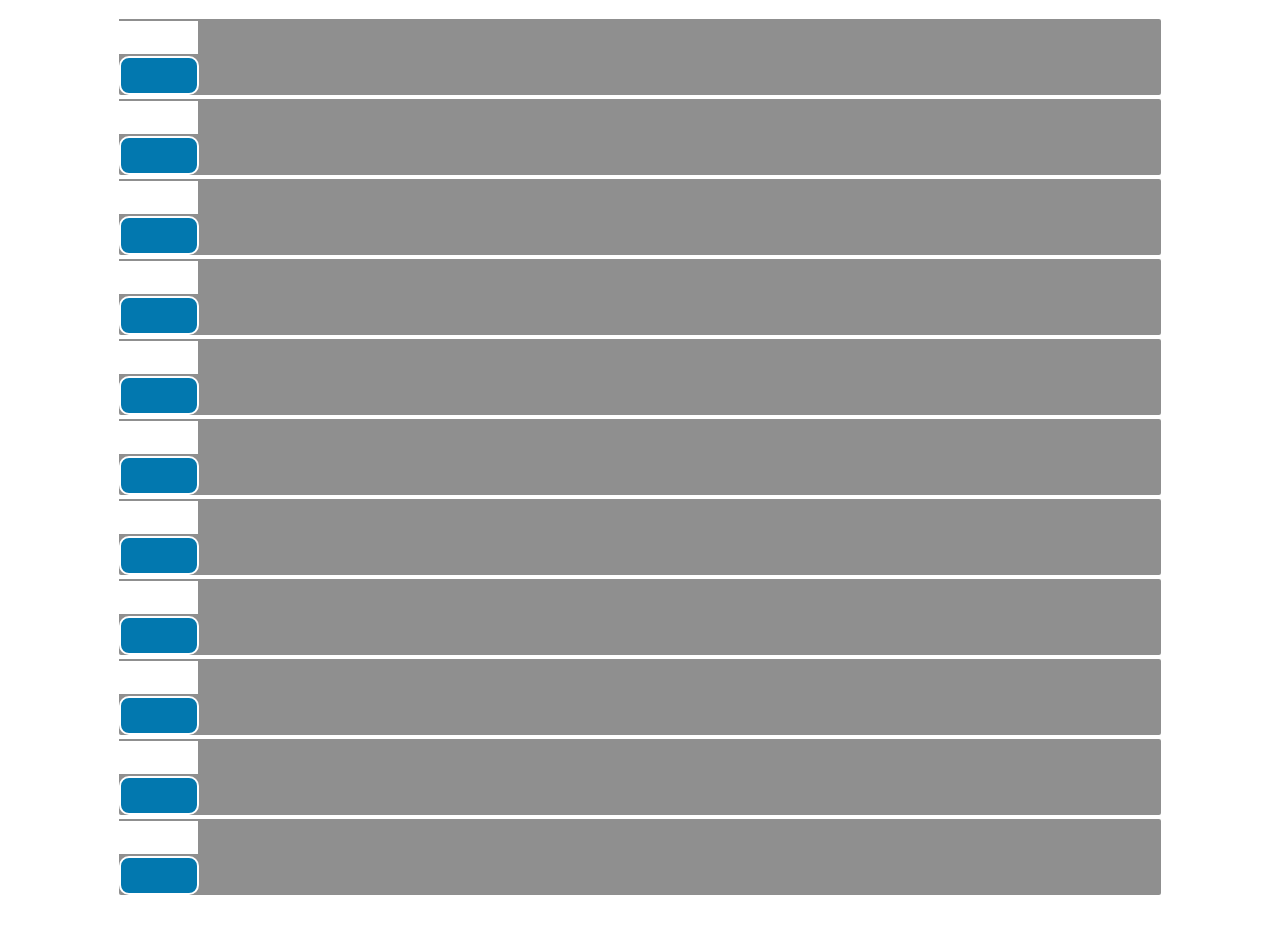
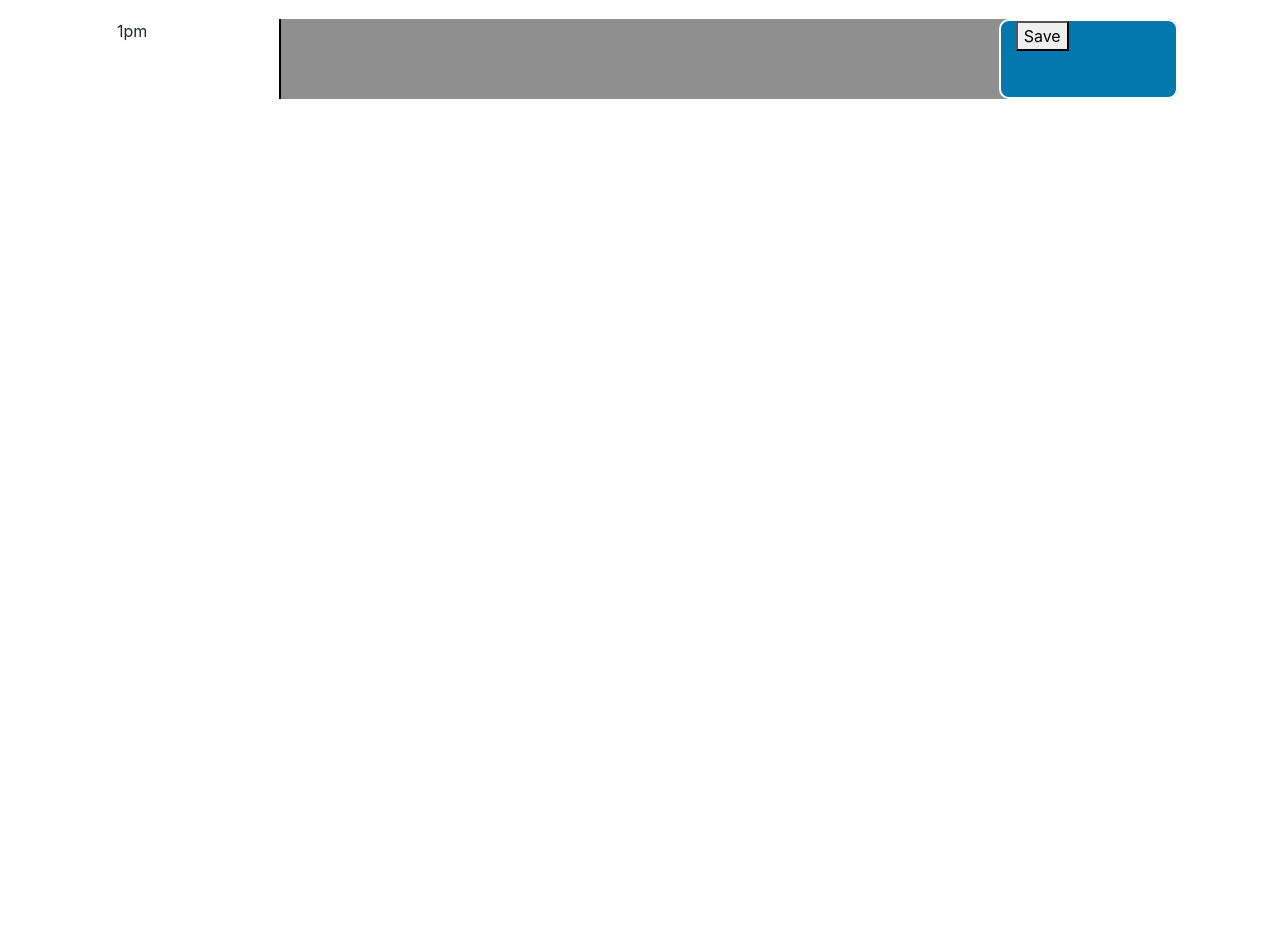
Before and after one commit to MESellassie/planner.github.io, a plain HTML site: page index.html in a window 1280 px wide. Shown: the part 380-1314 px from the top of the page. After the commit the page ends 800 px from the top, so only its background shows below. Drawn offline with nearby package versions, Linux system fonts and the light colour scheme.

Commit message:
CODE: Corrected the formatting on the html rows & columns.

```diff
--- a/index.html
+++ b/index.html
@@ -25,92 +25,40 @@
 </head>
 
 <body>
+
+    <div class="jumbotron jumbotron-fluid" style="background-color:white">
+        <div class="container-fluid">
+            <p class="intro">Work Day Scheduler</p>
+            <p class="subheader">Subheading text about the day scheduler</p>
+            <hr />
+        </div>
+    </div>
+
     <div class="container">
-        <div class="jumbotron jumbotron-fluid" style="background-color:rgb(165, 165, 165)">
-            <div class="container-fluid">
-                <p class="intro">Work Day Scheduler</p>
-                <p class="subheader">Subheading text about the day scheduler</p>
-                <hr />
+
+        <div class="jumbotron" style="background-color:white">
+
+            <!-- 1pm... -->
+            <div class="row" style="background-color: rgb(143, 143, 143)">
+                <div class="time col-md-2">
+                    1pm
+                </div>
+                <div class="col-md-8">
+                    <input id="tasks" />
+                </div>
+                <div class="saveIcon col-md-2">
+                    <button>Save</button>
+                </div>
             </div>
-        </div>
 
-        <div class="jumbotron" style=background-color:white>
-            <div class="card">
-                <div class="time"></div>
-                <button class="saveIcon">
+            <!-- <div class="card col-lg-12">
+                <div class="time col-lg-2"></div>
+                <div class="card-body col-lg-8">write tasks here</div>
+                <button class="saveIcon col-lg-2">
                     <i class="fa fa-lock"></i>
                 </button>
-            </div>
+            </div> -->
 
-            <div class="card">
-                <div class="time"></div>
-                <button class="saveIcon">
-                    <i class="fa fa-lock"></i>
-                </button>
-            </div>
-
-            <div class="card">
-                <div class="time"></div>
-                <button class="saveIcon">
-                    <i class="fa fa-lock"></i>
-                </button>
-            </div>
-
-            <div class="card">
-                <div class="time"></div>
-                <button class="saveIcon">
-                    <i class="fa fa-lock"></i>
-                </button>
-            </div>
-
-            <div class="card">
-                <div class="time"></div>
-                <button class="saveIcon">
-                    <i class="fa fa-lock"></i>
-                </button>
-            </div>
-
-            <div class="card">
-                <div class="time"></div>
-                <button class="saveIcon">
-                    <i class="fa fa-lock"></i>
-                </button>
-            </div>
-
-            <div class="card">
-                <div class="time"></div>
-                <button class="saveIcon">
-                    <i class="fa fa-lock"></i>
-                </button>
-            </div>
-
-            <div class="card">
-                <div class="time"></div>
-                <button class="saveIcon">
-                    <i class="fa fa-lock"></i>
-                </button>
-            </div>
-
-            <div class="card">
-                <div class="time"></div>
-                <button class="saveIcon">
-                    <i class="fa fa-lock"></i>
-                </button>
-            </div>
-
-            <div class="card">
-                <div class="time"></div>
-                <button class="saveIcon">
-                    <i class="fa fa-lock"></i>
-                </button>
-            </div>
-
-            <div class="card">
-                <div class="time"></div>
-                <button class="saveIcon">
-                    <i class="fa fa-lock"></i>
-                </button>
-            </div>
 
         </div>
     </div>
--- a/style.css
+++ b/style.css
@@ -1,12 +1,12 @@
 hr {
-    height: 3px;
-    border: 1px solid rgb(143, 143, 143);
-    background: rgb(143, 143, 143);
+    height: 5px;
+    border: 1px solid black;
+    background: black;
 }
 
 .intro {
     text-align: center;
-    color: white;
+    color: rgb(43, 42, 42);
     font-size: 60px;
 
 }
@@ -17,29 +17,46 @@ hr {
     font-size: 20px;
 }
 
+.row {
+    border-radius: 10px;
+
+}
+
+#tasks {
+    height: 100%;
+    width: 100%;
+    background: rgb(143, 143, 143);
+    border: none;
+    padding: none;
+    margin: none;
+
+}
+
 .card {
-    height: 80px;
-    border: 2px solid white;
-    background: rgb(143, 143, 143);
+    /* height: 80px;
+    border: 1px solid white; */
+    /* background: rgb(143, 143, 143); */
+    /* border-radius: 10px;
+    padding-left: 0; */
 }
 
 .time {
-    float: left;
-    position: relative;
     background: white;
-    height: 80px;
+    min-height: 100%;
     width: 80px;
-    border-right: 1px solid rgb(143, 143, 143);
-    border-top: 2px solid rgb(143, 143, 143);
-    border-bottom: 2px solid rgb(143, 143, 143);
+    border: 0;
+    border-right: 2px solid black;
+
 }
 
 .saveIcon {
-    float: right;
-    position: relative;
     background: rgb(2, 120, 175);
     border: 2px solid white;
     border-radius: 10px;
     height: 80px;
     width: 80px;
 }
+
+.fa.fa-lock {
+    color: white;
+}
```
